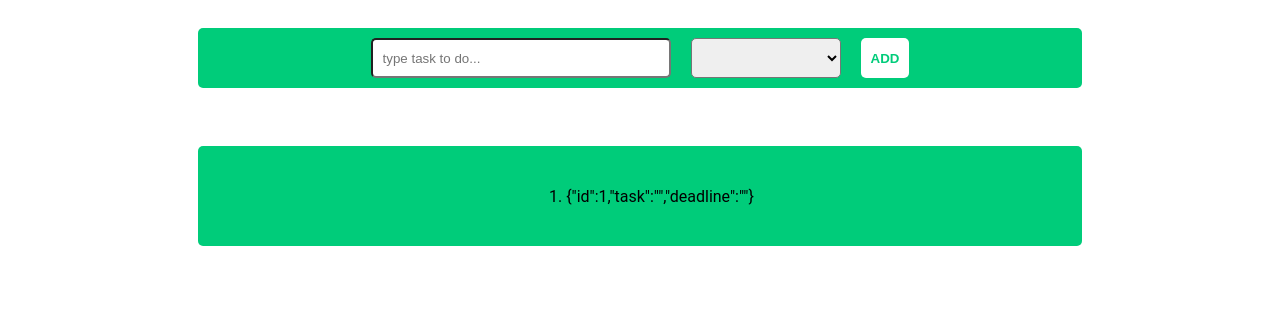
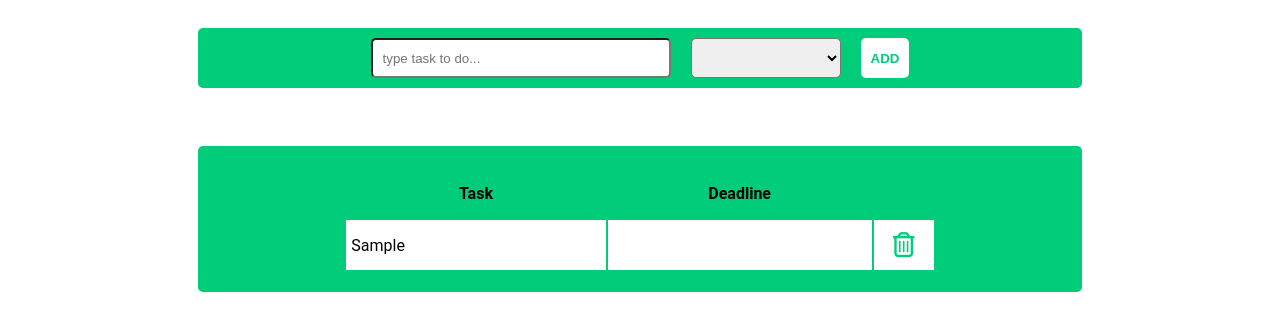
Before and after one commit to OlkaB/ToDo-List-angular-, a plain HTML site: page index.html in a window 1280 px wide. Both pictures are taken after typing "Sample" into the empty fields and a click on the button "ADD". Shown: the part 135-466 px from the top of the page. Drawn offline with nearby package versions, Linux system fonts and the light colour scheme.

Commit message:
Further enchancements; to do: delete task + task list sorting

```diff
--- a/index.html
+++ b/index.html
@@ -1,6 +1,7 @@
 <!DOCTYPE html>
 <html>
 <script src="https://ajax.googleapis.com/ajax/libs/angularjs/1.4.8/angular.min.js"></script>
+<script src="https://use.fontawesome.com/26cd03fa47.js"></script>
 <link rel="stylesheet" type="text/css" href="style.css">
 <script src="js.js"></script>
 <body>
@@ -12,16 +13,25 @@
   <div ng-app="myApp" class="wrapepr" ng-controller="tasks">
     <div id="toDoPane">
       <input type="text" ng-model="task" placeholder="type task to do..."/>
-      <select ng-model="day" ng-options="day for day in days">
+      <select ng-model="deadline" ng-options="day for day in days">
         <option value="" id="startingOpt" disabled selected>Choose deadline...</option>
       </select>
       <button ng-click="addTask()">ADD</button>
     </div>
     <br><br>
     <div id="toDoList">
-      <ol>
-      <li ng-repeat="item in taskList">{{item}}</li>
-      </ol>
+      <table style="width:70%">
+        <tr>
+          <th>Task</th>
+          <th>Deadline</th>
+          <th></th>
+        </tr>
+        <tr ng-repeat="item in taskList">
+          <td>{{item.task}}</td>
+          <td>{{item.deadline}}</td>
+          <td><button><i class="fa fa-trash-o" aria-hidden="true"></i></button></td>
+        </tr>
+      </table>
     </div>
   </div>
 
--- a/js.js
+++ b/js.js
@@ -10,15 +10,21 @@ $scope.days=[];
 $scope.taskId = 0;
 $scope.addTask = function() {
   $scope.taskId++;
-    $scope.task = "";
-    $scope.day = "";
   $scope.item = {
     id: $scope.taskId,
     task: $scope.task,
-      deadline: $scope.day
+    deadline: $scope.deadline
   }
   $scope.taskList.push($scope.item);
-    console.log($scope.taskList);
+
+  //clearing inputs
+  $scope.task = "";
+  $scope.deadline = "";
+
+  //deleting task from Task list
+  $scope.deleteTask = function() {
+
+  }
 };
 
 
--- a/style.css
+++ b/style.css
@@ -78,16 +78,48 @@ button {
   padding-right: 10px;
   outline: 0;
   position: relative;
+  cursor: pointer;
+}
+
+#toDoPane>button{
   margin-top: 10px;
 }
 
-button:active {
+#toDoPane>button:active {
   top: 1px;
   left: 1px;
   box-shadow: 1px 1px 3px rgb(150, 150, 150);
 }
 
 #toDoList {
-  height: 100px;
+  min-height: 100px;
   margin-top: 20px;
+  padding: 20px;
 }
+
+#toDoList button {
+  margin: auto;
+  height: 50px;
+  width: 50px;
+  text-align: center;
+  font-size: 25px;
+  position: relative;
+}
+
+#toDoList button:active {
+  font-size: 28px;
+}
+
+tr {
+  height: 50px;
+  margin: 10px;
+}
+
+tr>td{
+  background-color: white;
+  padding: 0 5px 0 5px;
+}
+
+tr td:nth-of-type(3){
+  width: 40px;
+}
```
Lines whose indentation alone changed are shown as unchanged.
